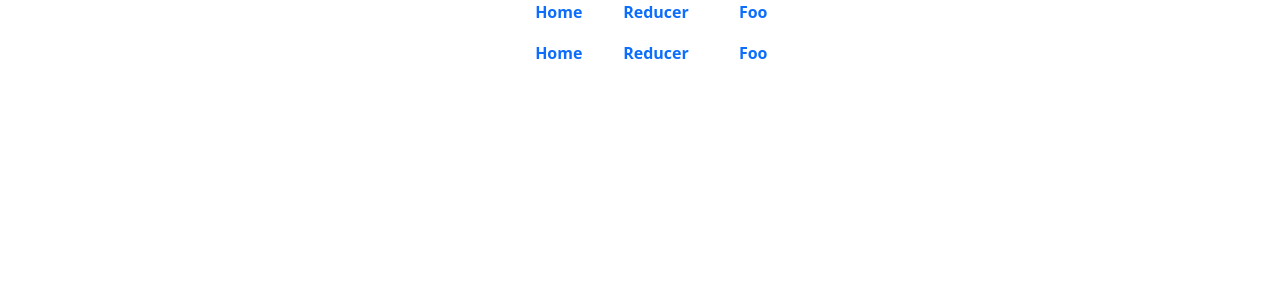
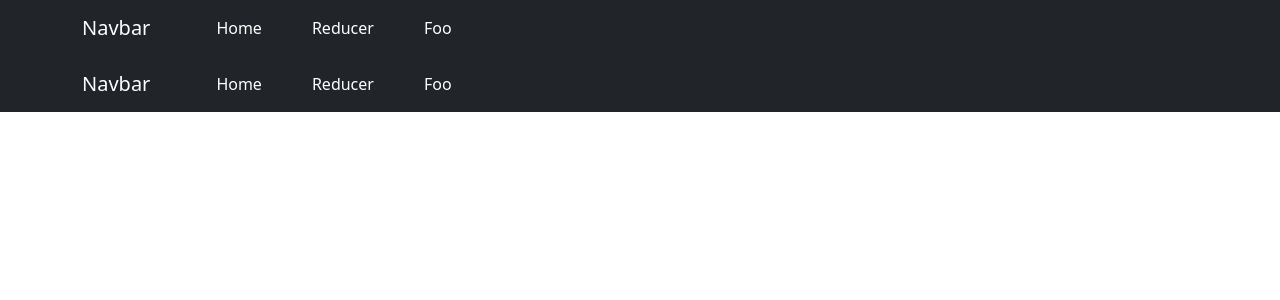
Before and after one commit to SeJin12/next-template, a Next.js app: page /frame/Navigation in a window 1280 px wide. Shown: the top 300 px of the page. Built offline with nearby package versions, Linux system fonts and the light colour scheme.

Commit message:
install lodash, util exception, navigation bar etc

```diff
--- a/lib/http.js
+++ b/lib/http.js
@@ -1,4 +1,6 @@
 import axios from "axios";
+
+// file: apiUtils.js
 
 export const defaultGet = async (api, parameters) => {
   return await axios.get(api, parameters);
--- a/package.json
+++ b/package.json
@@ -15,6 +15,7 @@
     "react": "18.2.0",
     "react-bootstrap": "^2.5.0",
     "react-dom": "18.2.0",
+    "rodash": "^1.0.2",
     "swr": "^1.3.0"
   },
   "devDependencies": {
--- a/pages/api/searchMovie/[id].js
+++ b/pages/api/searchMovie/[id].js
@@ -8,16 +8,18 @@ import { defaultGet, fetcherParamGet } from "@lib/http";
  * @param {*} res
  */
 export default function handler(req, res) {
-
-
   const url = `https://api.themoviedb.org/3/movie/popular?api_key=${process.env.MOVIE_API_KEY}&language=en-US&page=${req.query.id}`;
-  console.log('/[id]  ',req.method, req.query, ' : ' , url);
-
-  defaultGet(url, {})
+  console.log("/[id]  ", req.method, req.query, " : ", url);
+  if (req.method == "GET") {
+    defaultGet(url)
       .then((response) => {
         res.status(200).json(response.data);
       })
       .catch(({ err }) => {
         res.status(500).json({ err });
       });
+  } else if (req.method == "POST") {
+  } else if (req.method == "PUT") {
+  } else if (req.method == "DELETE") {
   }
+}
--- a/pages/frame/Navigation.js
+++ b/pages/frame/Navigation.js
@@ -1,5 +1,5 @@
 import Link from "next/link";
-import { Badge } from "react-bootstrap";
+import { Badge, Container, Nav, Navbar } from "react-bootstrap";
 
 const contents = [
   { href: "/", text: "Home" },
@@ -9,41 +9,28 @@ const contents = [
 
 const Navigation = () => {
   return (
-    <div className="container">
-      <ul>
-        {contents.map((content) => (
-          <li key={content.text}>
-            <Badge className="bg-white ">
-              <Link href={content.href}>
-                <a>{content.text}</a>
-              </Link>{" "}
-            </Badge>
-          </li>
-        ))}
-      </ul>
-      <style jsx>
-        {`
-          .container {
-            justify-content: center;
-            background-color: white;
+      <Navbar bg="dark" variant="dark" sticky="top">
+        <Container>
+          <Navbar.Brand href="#home">Navbar</Navbar.Brand>
+          <Nav className="me-auto">
+            {contents.map((content) => (
+              // <Nav.Link key={content.href} href={content.href}>{content.text}</Nav.Link>
+              <div key={content.href}>
+                <Link href={content.href}><span>{content.text}</span></Link>
+              </div>
+            ))}
+          </Nav>
+        </Container>
+        <style jsx>{`
+          div {
+            margin-left: 50px;
           }
-          div {
-            display: flex;
+          div span {
+            color: white;
           }
-          ul {
-            column-count: 3;
-          }
-          li {
-            list-style: none;
-            text-align: center;
-          }
-          a {
-            text-decoration: none;
-            font-size: 1rem;
-          }
-        `}
-      </style>
-    </div>
+          `}
+        </style>
+      </Navbar>
   );
 };
 
--- a/utils/util.js
+++ b/utils/util.js
@@ -5,7 +5,7 @@
  */
 export function isFalsy(obj) {
     let ret = false;
-    console.log(obj, typeof obj);
+
     switch(obj) {
         case false:
         case null:
@@ -17,7 +17,8 @@ export function isFalsy(obj) {
         case Infinity:
             ret = true;
     }
-    if(isNaN(obj))
+    if( typeof obj !==  'object' &&  isNaN(obj))
         ret = true;
+
     return ret;
 }
```
Also changed, not shown: pages/components/Foo.js (+0 -10 lines), pages/components/Movies.js (+14 -2 lines), 2 other files (tests, documents, lock files or other folders). Lines whose indentation alone changed are shown as unchanged.
